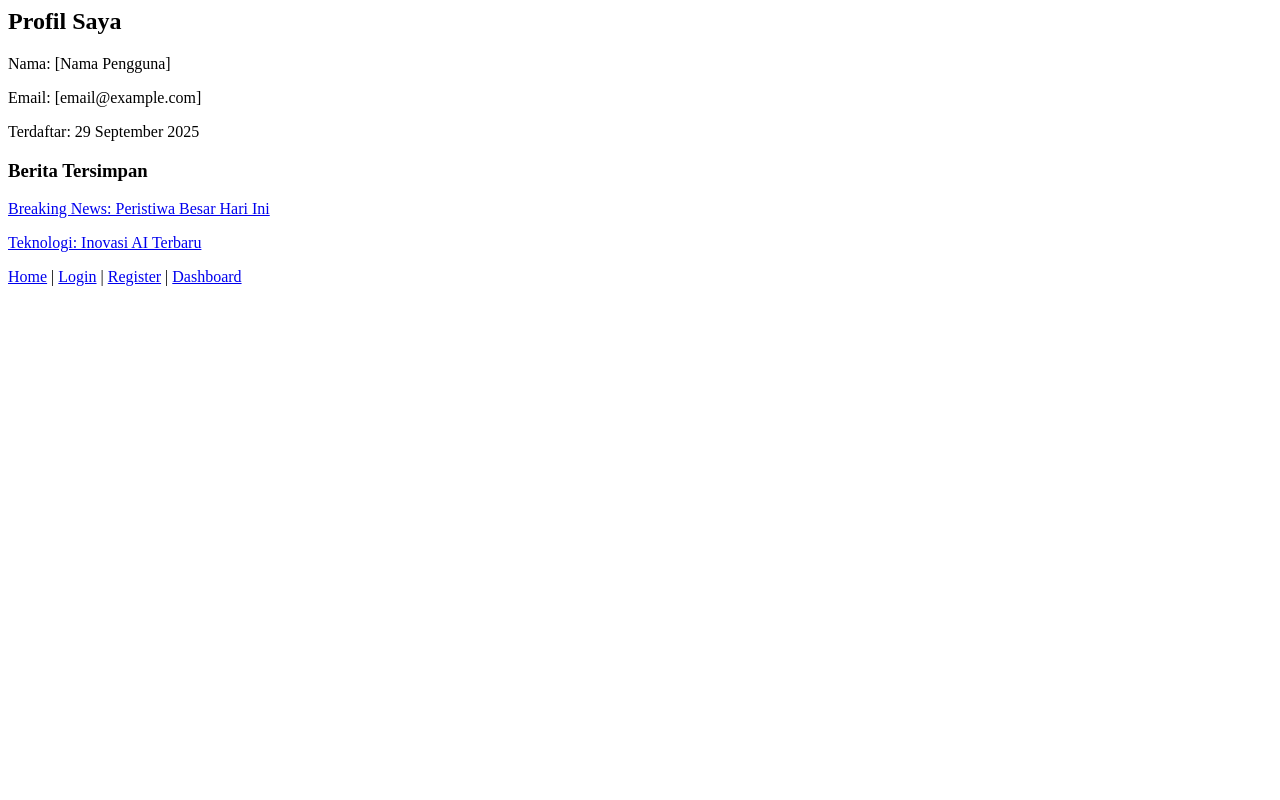
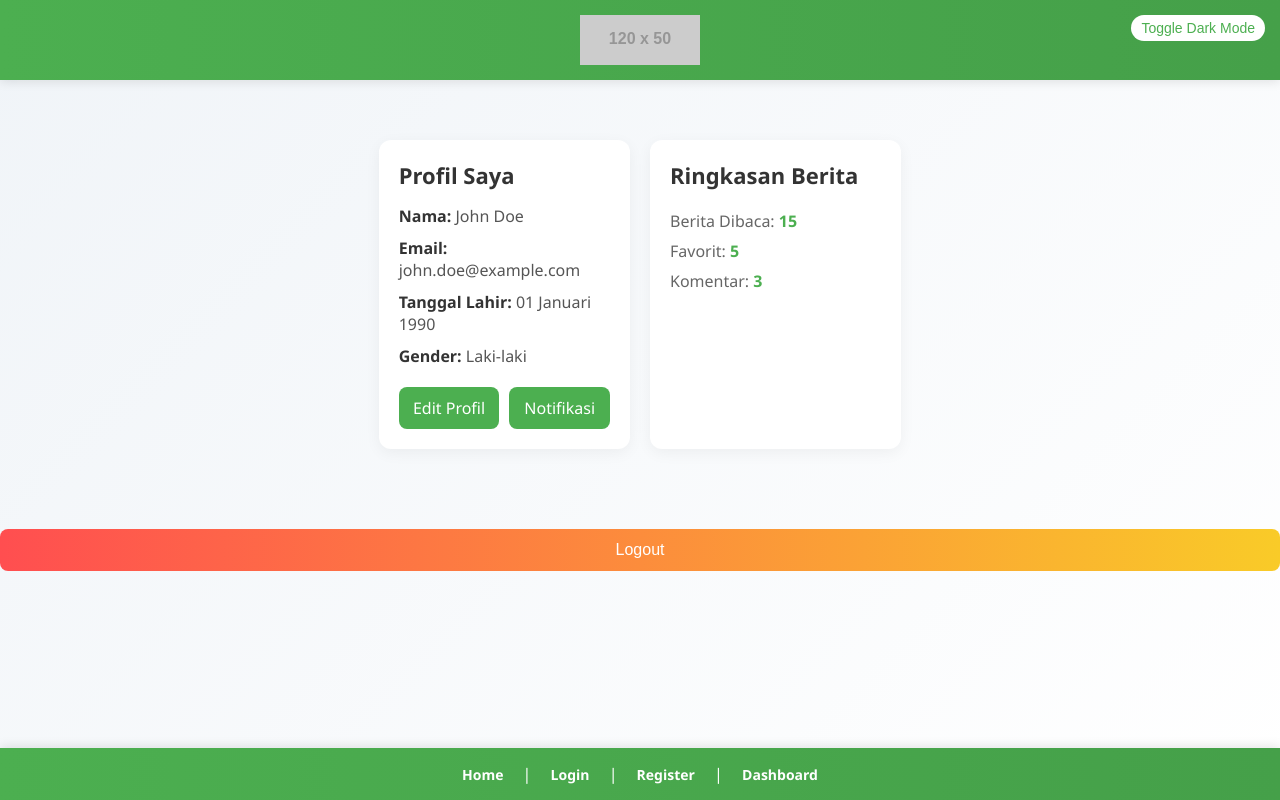
Before and after one commit to Aldonesiaa/DailyScope, a plain HTML site: page dashboard.html in a window 1280 px wide. Drawn offline with Linux system fonts and the light colour scheme; placeholder pictures from the web are drawn by us.

Commit message:
Update dashboard.html

```diff
--- a/dashboard.html
+++ b/dashboard.html
@@ -1,47 +1,139 @@
-<div id="dashboard" class="dashboard-container hidden">
-            <div class="profile-card">
-                <h2>Profil Saya</h2>
-                <p>Nama: [Nama Pengguna]</p>
-                <p>Email: [email@example.com]</p>
-                <p>Terdaftar: 29 September 2025</p>
+<!DOCTYPE html>
+<html lang="id">
+<head>
+    <meta charset="UTF-8">
+    <meta name="viewport" content="width=device-width, initial-scale=1.0">
+    <title>DailyScope - Dashboard</title>
+    <style>
+        * { box-sizing: border-box; margin: 0; padding: 0; }
+        body { font-family: 'Segoe UI', Arial, sans-serif; background: linear-gradient(135deg, #f0f4f8, #ffffff); min-height: 100vh; display: flex; flex-direction: column; transition: background 0.3s; }
+        body.dark-mode { background: linear-gradient(135deg, #2c3e50, #34495e); }
+        body.dark-mode .card { background: #2f2f2f; }
+        body.dark-mode .card h2, body.dark-mode .profile-info p strong { color: #ecf0f1; }
+        body.dark-mode .profile-info p, body.dark-mode .news-summary p { color: #bdc3c7; }
+        body.dark-mode .settings-btn a { background: #27ae60; }
+        body.dark-mode .settings-btn a:hover { background: #219653; }
+        body.dark-mode nav a { color: #ecf0f1; }
+        body.dark-mode nav a:hover { color: #dfe6e9; }
+        header { background: linear-gradient(90deg, #4CAF50, #45a049); color: white; padding: 15px; text-align: center; position: relative; box-shadow: 0 2px 10px rgba(0,0,0,0.1); }
+        header img { height: 50px; vertical-align: middle; }
+        .dashboard-container { max-width: 900px; margin: 30px auto; padding: 20px; display: flex; gap: 20px; flex-wrap: wrap; }
+        .card { background: #ffffff; border-radius: 12px; box-shadow: 0 4px 15px rgba(0,0,0,0.05); padding: 20px; width: 100%; transition: transform 0.3s; }
+        .card:hover { transform: translateY(-5px); }
+        .card h2 { color: #333333; margin-bottom: 15px; font-size: 22px; }
+        .profile-info p { margin: 10px 0; color: #555555; font-size: 16px; }
+        .profile-info p strong { color: #333333; }
+        .news-summary { margin-top: 20px; }
+        .news-summary p { margin: 8px 0; color: #666666; }
+        .news-summary p span { color: #4CAF50; font-weight: bold; }
+        .edit-form { display: none; margin-top: 20px; }
+        .edit-form.active { display: block; }
+        .edit-form input { width: 100%; padding: 8px; margin: 5px 0; border: 1px solid #ccc; border-radius: 4px; }
+        .edit-form button { background: #4CAF50; color: white; padding: 8px; border: none; border-radius: 4px; cursor: pointer; margin-top: 10px; }
+        .edit-form button:hover { background: #45a049; }
+        .settings-btn { display: flex; gap: 10px; margin-top: 20px; }
+        .settings-btn a { flex: 1; text-align: center; padding: 10px; background: #4CAF50; color: white; text-decoration: none; border-radius: 8px; transition: background 0.3s; }
+        .settings-btn a:hover { background: #45a049; }
+        .toggle-dark { position: absolute; top: 15px; right: 15px; background: #ffffff; padding: 5px 10px; border: none; border-radius: 20px; cursor: pointer; color: #4CAF50; font-size: 14px; }
+        .toggle-dark:hover { background: #e0e0e0; }
+        .logout-btn { background: linear-gradient(90deg, #ff4e50, #f9cb28); padding: 12px; border: none; border-radius: 8px; color: white; font-size: 16px; cursor: pointer; width: 100%; margin-top: 20px; transition: transform 0.3s; }
+        .logout-btn:hover { transform: scale(1.05); }
+        nav { background: linear-gradient(90deg, #4CAF50, #45a049); color: white; text-align: center; padding: 15px; position: fixed; bottom: 0; width: 100%; box-shadow: 0 -2px 10px rgba(0,0,0,0.1); }
+        nav a { color: white; margin: 0 15px; text-decoration: none; font-weight: bold; font-size: 14px; transition: color 0.3s; }
+        nav a:hover { color: #f0f4f8; }
+        @media (min-width: 768px) {
+            .card { width: calc(50% - 10px); }
+            .dashboard-container { padding: 30px; }
+        }
+        @media (max-width: 600px) {
+            header img { height: 40px; }
+            .dashboard-container { margin: 10px; padding: 10px; }
+            .card { width: 100%; }
+            .logout-btn { font-size: 14px; }
+            .toggle-dark { top: 10px; right: 10px; font-size: 12px; }
+        }
+    </style>
+</head>
+<body>
+    <header>
+        <img src="https://via.placeholder.com/120x50?text=DailyScope+Logo" alt="DailyScope Logo">
+        <button class="toggle-dark" onclick="toggleDarkMode()">Toggle Dark Mode</button>
+    </header>
+
+    <div class="dashboard-container">
+        <div class="card">
+            <h2>Profil Saya</h2>
+            <div class="profile-info">
+                <p><strong>Nama:</strong> John Doe</p>
+                <p><strong>Email:</strong> john.doe@example.com</p>
+                <p><strong>Tanggal Lahir:</strong> 01 Januari 1990</p>
+                <p><strong>Gender:</strong> Laki-laki</p>
             </div>
-            <div class="saved-news">
-                <h3>Berita Tersimpan</h3>
-                <p><a href="#">Breaking News: Peristiwa Besar Hari Ini</a></p>
-                <p><a href="#">Teknologi: Inovasi AI Terbaru</a></p>
+            <div class="edit-form" id="editForm">
+                <input type="text" id="editName" placeholder="Nama Baru" required>
+                <input type="email" id="editEmail" placeholder="Email Baru" required>
+                <button onclick="saveProfile()">Simpan Perubahan</button>
+            </div>
+            <div class="settings-btn">
+                <a href="#" onclick="editProfile(event)">Edit Profil</a>
+                <a href="#" onclick="showNotification()">Notifikasi</a>
+            </div>
+        </div>
+        <div class="card">
+            <h2>Ringkasan Berita</h2>
+            <div class="news-summary">
+                <p>Berita Dibaca: <span>15</span></p>
+                <p>Favorit: <span>5</span></p>
+                <p>Komentar: <span>3</span></p>
             </div>
         </div>
     </div>
 
+    <button class="logout-btn" onclick="window.location.href='login-landing.html'">Logout</button>
+
     <nav>
-        <a href="#" onclick="showPage('home')">Home</a> |
-        <a href="#" onclick="showPage('login')">Login</a> |
-        <a href="#" onclick="showPage('register')">Register</a> |
-        <a href="#" onclick="showPage('dashboard')">Dashboard</a>
+        <a href="index.html">Home</a> |
+        <a href="login-landing.html">Login</a> |
+        <a href="register.html">Register</a> |
+        <a href="profile.html">Dashboard</a>
     </nav>
 
     <script>
-        function showPage(pageId) {
-            const pages = document.querySelectorAll('.container > div');
-            pages.forEach(page => page.classList.add('hidden'));
-            document.getElementById(pageId).classList.remove('hidden');
+        // Toggle Dark Mode
+        function toggleDarkMode() {
+            document.body.classList.toggle('dark-mode');
+            localStorage.setItem('darkMode', document.body.classList.contains('dark-mode'));
         }
-        // Load home page by default
-        window.onload = () => showPage('home');
+        window.onload = function() {
+            if (localStorage.getItem('darkMode') === 'true') {
+                document.body.classList.add('dark-mode');
+            }
+        };
 
-        // Category filter interaction
-        function filterCategory(category) {
-            const newsCards = document.querySelectorAll('.news-card');
-            newsCards.forEach(card => {
-                if (category === 'all' || card.getAttribute('data-category') === category) {
-                    card.style.display = 'block';
-                } else {
-                    card.style.display = 'none';
-                }
-            });
-            const categoryButtons = document.querySelectorAll('.category-btn');
-            categoryButtons.forEach(btn => btn.classList.remove('active'));
-            document.querySelector(`.category-btn[onclick="filterCategory('${category}')"]`).classList.add('active');
+        // Edit Profil
+        function editProfile(event) {
+            event.preventDefault(); // Mencegah aksi default link
+            const editForm = document.getElementById('editForm');
+            editForm.classList.toggle('active');
+        }
+
+        // Simpan Perubahan Profil
+        function saveProfile() {
+            const newName = document.getElementById('editName').value;
+            const newEmail = document.getElementById('editEmail').value;
+            if (newName && newEmail) {
+                document.querySelector('.profile-info p:nth-child(1)').textContent = `Nama: ${newName}`;
+                document.querySelector('.profile-info p:nth-child(2)').textContent = `Email: ${newEmail}`;
+                alert('Profil berhasil diperbarui!');
+                editProfile({ preventDefault: () => {} }); // Tutup form
+            } else {
+                alert('Mohon isi semua field!');
+            }
+        }
+
+        // Notifikasi
+        function showNotification() {
+            alert('Anda memiliki 2 notifikasi baru!');
         }
     </script>
 </body>
```
